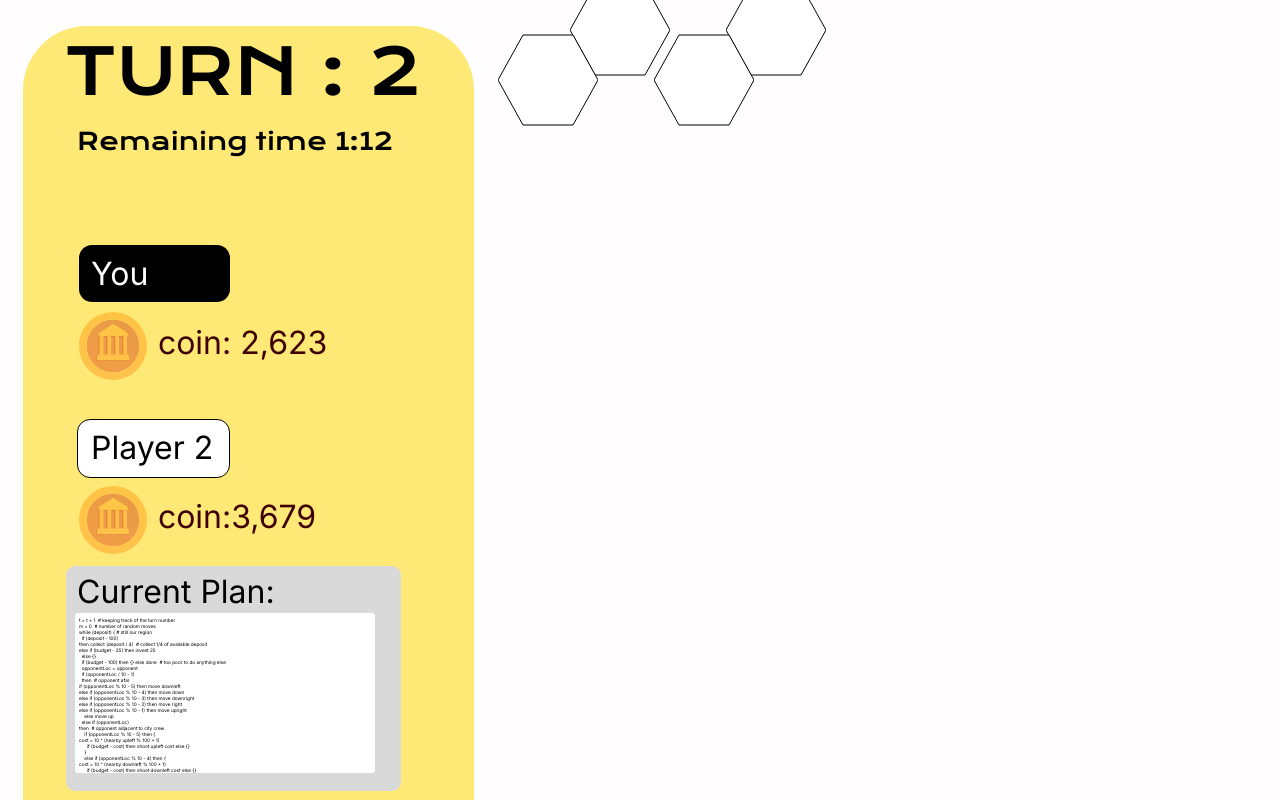
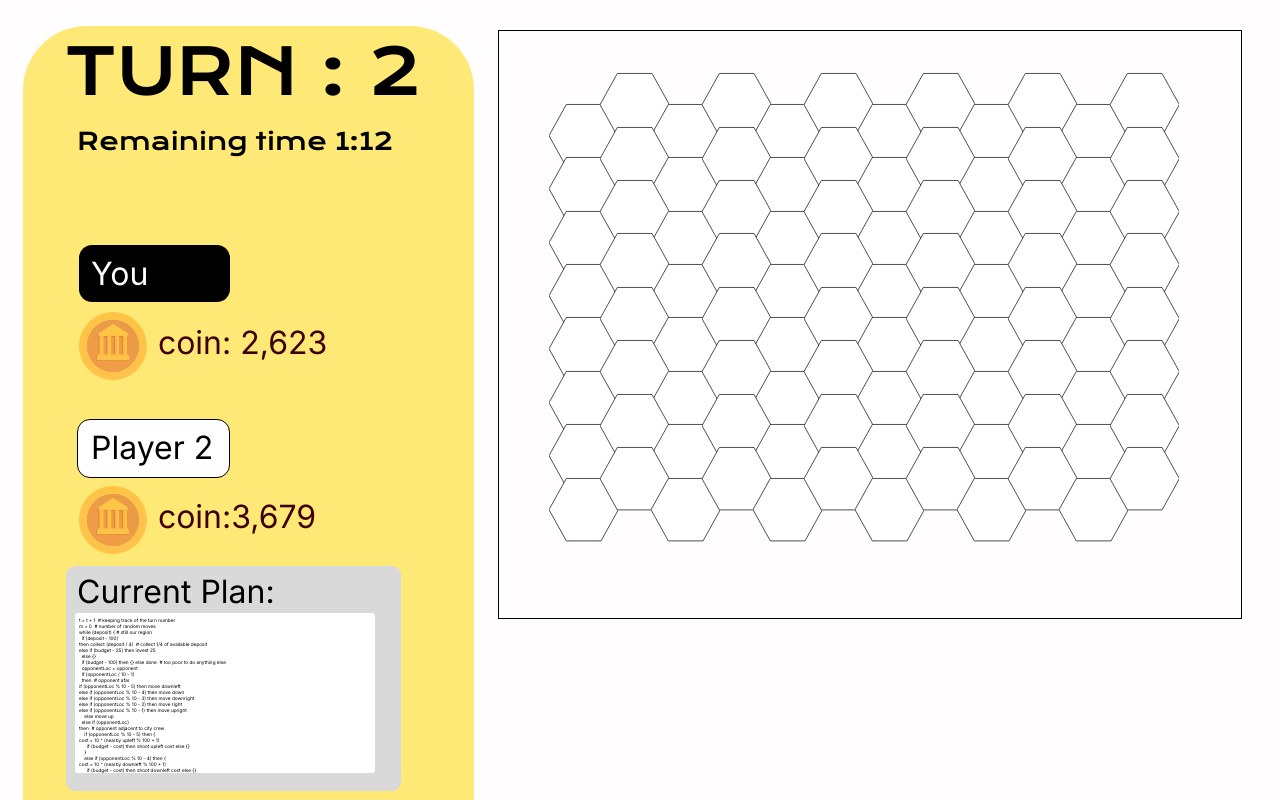
Before and after one commit to pubestpubest/OOP_Project, a Next.js app in the folder Upbeat/: page /gameplay in a window 1280 px wide. Shown: the top 800 px of the page. Built offline with nearby package versions, Linux system fonts and the light colour scheme.

Commit message:
chang backgorund add Map  fix some other

```diff
--- a/Upbeat/components/buttons.tsx
+++ b/Upbeat/components/buttons.tsx
@@ -61,10 +61,12 @@ const Buttons: NextPage = () => {
       >
         <div
           style={{
-            fontSize: "50px ", // ขนาดข้อความ 16px
-            color: " white",
+            fontSize: "50px", // Font size 50 pixels
+            color: "white",
             fontFamily: "monospace",
-            textShadow: "2px 2px 4px rgba(0, 0, 0, 0.5)", // ใช้ textShadow แทน text-shadow
+            textShadow: "0 0 10px rgba(255, 255, 255, 0.8)",
+            WebkitTextStroke: "1px rgba(255, 255, 255, 0.2)",
+            filter: "drop-shadow(2px 2px 4px rgba(0, 255, 0, 0.8))", // Adding a drop shadow with green color
           }}
         >
           PLAY
@@ -103,10 +105,12 @@ const Buttons: NextPage = () => {
       >
         <div
           style={{
-            fontSize: "50px ", // ขนาดข้อความ 16px
-            color: " white",
+            fontSize: "50px", // Font size 50 pixels
+            color: "white", // Orange color for the text "RULES"
             fontFamily: "monospace",
-            textShadow: "2px 2px 4px rgba(0, 0, 0, 0.5)", // ใช้ textShadow แทน text-shadow
+            textShadow: "0 0 10px rgba(255, 165, 0, 0.8)", // Orange shadow for glow effect
+            WebkitTextStroke: "3px rgba(255, 165, 0, 0.2)", // Orange stroke for glow effect
+            filter: "drop-shadow(3px 2px 4px rgba(255, 165, 0, 0.8))", // Orange drop shadow for glow effect
           }}
         >
           RULES
@@ -145,10 +149,12 @@ const Buttons: NextPage = () => {
       >
         <div
           style={{
-            fontSize: "50px", // ขนาดข้อความ 50px
-            color: "white",
+            fontSize: "50px", // Font size 50 pixels
+            color: "white", // Red color for the text
             fontFamily: "monospace",
-            textShadow: "2px 2px 4px rgba(0, 0, 0, 0.5)", // ใช้ textShadow แทน text-shadow
+            textShadow: "2px 2px 4px rgba(0, 0, 0, 0.5)", // Initial text shadow for glow effect
+            WebkitTextStroke: "1px rgba(255, 0, 0, 0.2)", // Red stroke for glow effect
+            filter: "drop-shadow(2px 2px 4px red)", // Red drop shadow for glow effect
           }}
         >
           CONFIG
--- a/Upbeat/components/frame-a.tsx
+++ b/Upbeat/components/frame-a.tsx
@@ -14,6 +14,9 @@ const FrameA: NextPage = () => {
   }, []);
 
   const onChangePlanFrameClick = useCallback(() => {
+    router.push("/gameplay1");
+  }, [router]);
+  const onExitFrameClick = useCallback(() => {
     router.push("/");
   }, [router]);
 
@@ -128,7 +131,13 @@ const FrameA: NextPage = () => {
           <div className="flex-1 flex flex-col items-start justify-start gap-[24px_0px] min-w-[161px]">
             <div className="self-stretch rounded-8xl bg-gainsboro flex flex-row items-center justify-start py-2 pr-[34px] pl-6 whitespace-nowrap z-[1]">
               <div className="h-[55px] w-[248px] relative rounded-8xl bg-gainsboro hidden" />
-              <div className="relative z-[2]">Change plan</div>
+              <div
+                className="relative z-[2]"
+                onClick={onChangePlanFrameClick}
+                style={{ cursor: "pointer" }}
+              >
+                Change plan
+              </div>
             </div>
             <div className="rounded-8xl bg-gainsboro flex flex-row items-center justify-center py-2 pr-[57px] pl-14 whitespace-nowrap z-[1]">
               <div className="h-[55px] w-[248px] relative rounded-8xl bg-gainsboro hidden" />
@@ -138,7 +147,7 @@ const FrameA: NextPage = () => {
           <div className="flex flex-col items-start justify-start pt-0 px-0 pb-[17px] text-white">
             <div
               className="rounded-xl bg-red overflow-hidden flex flex-row items-center justify-center pt-[15px] px-2.5 pb-[11px] cursor-pointer z-[1]"
-              onClick={onChangePlanFrameClick}
+              onClick={onExitFrameClick}
             >
               <div className="h-[63px] w-[78px] relative rounded-xl bg-red hidden" />
               <i className="relative font-extrabold z-[1] mq450:text-lgi mq1050:text-7xl">
--- a/Upbeat/components/frame-component.tsx
+++ b/Upbeat/components/frame-component.tsx
@@ -1,6 +1,7 @@
 import type { NextPage } from "next";
 import { useCallback } from "react";
 import { useRouter } from "next/router";
+import TableMap from "../pages/tablemap";
 
 const FrameComponent: NextPage = () => {
   const router = useRouter();
@@ -11,12 +12,7 @@ const FrameComponent: NextPage = () => {
 
   return (
     <div className="self-stretch flex flex-col items-end justify-start gap-[101px_0px] max-w-full text-center text-41xl text-black font-inter mq750:gap-[101px_0px]">
-      <img
-        className="self-stretch h-[515px] relative max-w-full overflow-hidden shrink-0"
-        loading="eager"
-        alt=""
-        src="/frame-11.svg"
-      />
+      <TableMap r={8} c={11} />
       <div className="self-stretch flex flex-row items-start justify-start py-0 pr-10 pl-[37px] box-border max-w-full">
         <div className="flex-1 overflow-hidden flex flex-col items-start justify-start py-[53px] px-[26px] box-border relative min-h-[171px] max-w-full">
           <img
--- a/Upbeat/components/map.tsx
+++ b/Upbeat/components/map.tsx
@@ -5,43 +5,55 @@ const Map: React.FC<{ r: number; c: number }> = ({ r, c }) => {
   const n = r;
   const m = c;
   const Regions = [];
-  const spaces = "\u00A0".repeat(18);
-  const spacebtwrow = "\u00A0".repeat(14);
+  // const spaces = "\u00A0".repeat(18);
+  // const spacebtwrow = "\u00A0".repeat(14);
   // Outer loop for rows
   for (let i = 0; i < n; i++) {
     const row = [];
+
     // Inner loop for columns
     for (let j = 0; j < m; j++) {
-      row.push(<Region key={i * m + j} />);
-      row.push(spacebtwrow);
+      if (j % 2 == 0) {
+        row.push(
+          <div>
+            <Region key={i * m + j} />
+          </div>
+        );
+      } else {
+        row.push(
+          <div style={{ margin: "-5% -3% " }}>
+            <Region key={i * m + j} />
+          </div>
+        );
+      }
     }
     Regions.push(
-      i % 2 ? (
       <div
         key={i}
         style={{
+          marginTop: -20,
+          marginBottom: -20,
+          height: "80%",
           display: "flex",
         }}
       >
         {row}
       </div>
-      ) : (
-        <div
-          key={i}
-          style={{
-            display: "flex",
-            marginBottom: "-50px",
-            marginTop: "-50px",
-          }}
-        >
-          {spaces}
-          {row}
-        </div>
-      )
     );
   }
 
-  return <div>{Regions}</div>;
+  return (
+    <div
+      style={{
+        width: "100%", // Take up full width of the container
+        maxWidth: "800px", // Set maximum width for better responsiveness
+
+        margin: "40px  auto", // Center the map horizontally and add top margin
+      }}
+    >
+      {Regions}
+    </div>
+  );
 };
 
 export default Map;
--- a/Upbeat/components/region.tsx
+++ b/Upbeat/components/region.tsx
@@ -1,4 +1,3 @@
-"use client";
 import React from "react";
 import { useState } from "react";
 
@@ -9,37 +8,25 @@ const Region: React.FC = () => {
   const handleClick = (
     event: React.MouseEvent<SVGPolygonElement, MouseEvent>
   ) => {
-    // Check if Ctrl key is pressed
     if (event.ctrlKey) {
-      if (color !== "#0000FF") {
-        setIsTaken(false);
-        setColor("#0000FF");
+      setColor(color !== "#0000FF" ? "#0000FF" : "#FFFFFF");
+    } else if (event.altKey) {
+      setColor(color !== "#00FF00" ? "#00FF00" : "#FFFFFF");
     } else {
-        setIsTaken(false);
-        setColor("#FFFFFF");
-      }
-    } else if (event.altKey) {
-      if (color !== "#00FF00") {
-        setIsTaken(false);
-        setColor("#00FF00");
-      } else {
-        setIsTaken(false);
-        setColor("#FFFFFF");
-      }
-    } else {
-      // If region is already taken, untake it and change color to white
-      if (color !== "#FF0000") {
-        setIsTaken(false);
-        setColor("#FF0000");
-      } else {
-        setIsTaken(false);
-        setColor("#FFFFFF");
-      }
+      setColor(color !== "#FF0000" ? "#FF0000" : "#FFFFFF");
     }
   };
 
   return (
-    <svg width="100" height="100" viewBox="0 0 100 100">
+    <div style={{ width: "100%", maxWidth: "500px" }}>
+      {" "}
+      {/* Adjust the maximum width as needed */}
+      <svg
+        width="100%"
+        height="auto"
+        viewBox="0 0 100 100"
+        preserveAspectRatio="xMidYMid meet"
+      >
         <polygon
           onClick={handleClick}
           style={{
@@ -51,6 +38,7 @@ const Region: React.FC = () => {
           points="25,5 75,5 100,50 75,95 25,95 0,50"
         />
       </svg>
+    </div>
   );
 };
 
--- a/Upbeat/pages/gameplay.tsx
+++ b/Upbeat/pages/gameplay.tsx
@@ -13,7 +13,11 @@ const Gameplay: NextPage = () => {
           alt=""
           src="/frame-1.svg"
         /> */}
-        <TableMap r={2} c={2} />
+        <div
+          style={{ padding: 50, border: " 1px solid black ", paddingRight: 80 }}
+        >
+          <TableMap r={8} c={12} />
+        </div>
       </section>
     </div>
   );
--- a/Upbeat/pages/index.tsx
+++ b/Upbeat/pages/index.tsx
@@ -4,15 +4,21 @@ import Buttons from "../components/buttons";
 const Home: NextPage = () => {
   return (
     <div className="w-full relative bg-cadetblue overflow-hidden flex flex-col items-start justify-start tracking-[normal]">
-      <main className="self-stretch flex flex-row items-start justify-center py-9 px-0 box-border bg-[url('/asdqeremovebgpreview-1@2x.png')] bg-cover bg-no-repeat bg-[top] min-h-[866px] max-w-full ">
+      <main className="self-stretch flex flex-row items-start justify-center py-9 px-0 box-border bg-[url('/hero_loaning_to_family.webp')] bg-cover bg-no-repeat bg-[top] min-h-[1180px] max-w-full">
         <img
           style={{ backdropFilter: "blur(50000px)" }}
-          className="h-[1001px] w-[1502px] relative object-cover hidden max-w-full"
+          className="relative object-cover hidden max-w-full"
           alt=""
-          src="/asdqeremovebgpreview-1@2x.png"
+          src="/hero_loaning_to_family.webp"
         />
 
-        <section className="h-[154px]  relative text-109xl flex italic font-extrabold font-inter text-white text-center items-center justify-center ">
+        <section
+          className="h-[154px]  relative text-109xl flex italic font-extrabold font-inter text-white text-center items-center justify-center "
+          style={{
+            textShadow: "2px 2px 4px rgba(3, 3, 3, 5)", // Shadow for the text
+            backgroundSize: "cover", // Ensure the background image covers the entire container
+          }}
+        >
           UPBEAT
         </section>
       </main>
```
Lines whose indentation alone changed are shown as unchanged.
